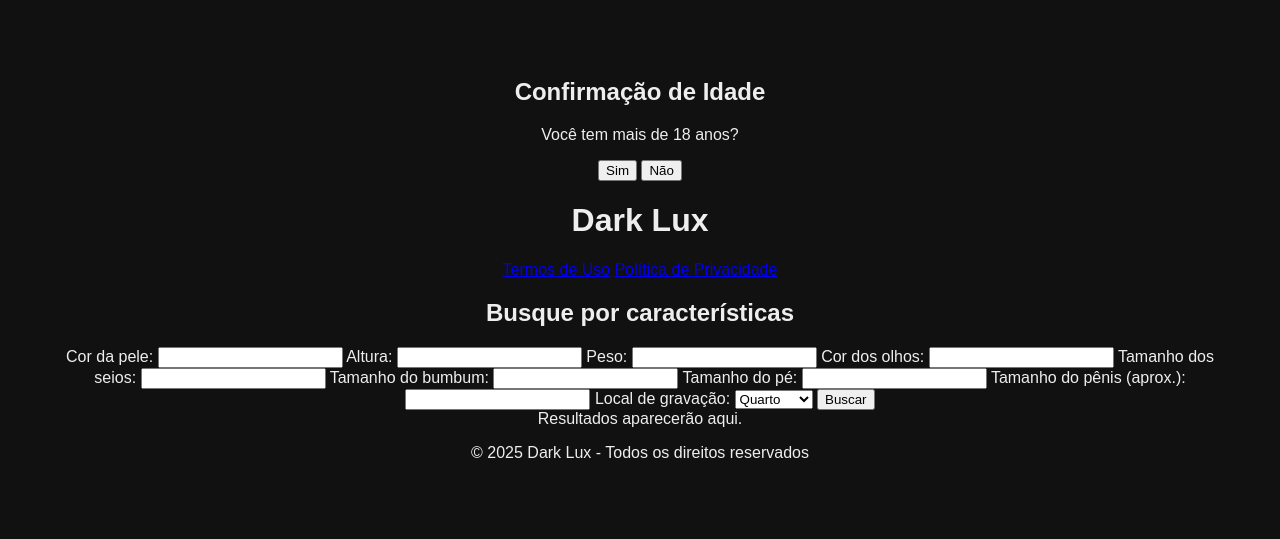
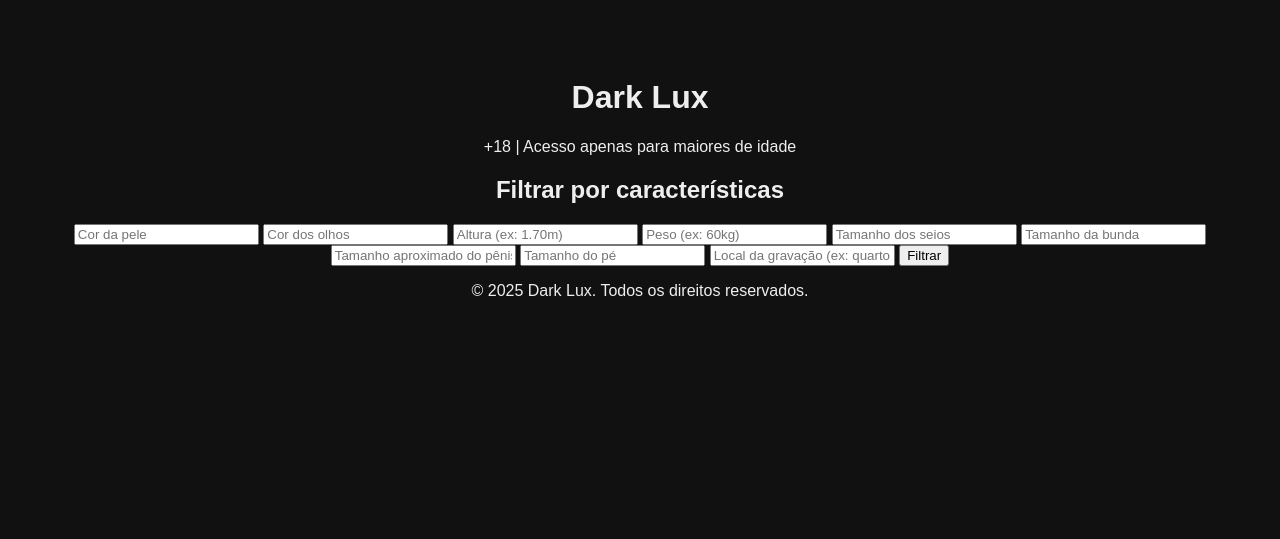
Before and after one commit to Projetox360/Projetox360, a plain HTML site: page index.html in a window 1280 px wide. Drawn offline with Linux system fonts and the light colour scheme.

Commit message:
Update index.html
Novo layout 21:51

```diff
--- a/index.html
+++ b/index.html
@@ -1,60 +1,31 @@
-<!DOCTYPE html>
-<html lang="pt-br">
+<!-- index.html --><!DOCTYPE html><html lang="pt-BR">
 <head>
-  <meta charset="UTF-8" />
-  <meta name="viewport" content="width=device-width, initial-scale=1.0"/>
+  <meta charset="UTF-8">
+  <meta name="viewport" content="width=device-width, initial-scale=1.0">
   <title>Dark Lux</title>
-  <link rel="stylesheet" href="style.css"/>
+  <link rel="stylesheet" href="style.css">
 </head>
 <body>
-  <div id="age-verification" class="overlay">
-    <div class="popup">
-      <h2>Confirmação de Idade</h2>
-      <p>Você tem mais de 18 anos?</p>
-      <button onclick="allowAccess()">Sim</button>
-      <button onclick="denyAccess()">Não</button>
-    </div>
-  </div>
-
   <header>
     <h1>Dark Lux</h1>
-    <nav>
-      <a href="termos.html">Termos de Uso</a>
-      <a href="privacidade.html">Política de Privacidade</a>
-    </nav>
-  </header>
-
-  <main>
-    <h2>Busque por características</h2>
-    <form id="filters">
-      <label>Cor da pele: <input type="text" name="corPele"></label>
-      <label>Altura: <input type="text" name="altura"></label>
-      <label>Peso: <input type="text" name="peso"></label>
-      <label>Cor dos olhos: <input type="text" name="corOlhos"></label>
-      <label>Tamanho dos seios: <input type="text" name="tamanhoSeios"></label>
-      <label>Tamanho do bumbum: <input type="text" name="tamanhoBumbum"></label>
-      <label>Tamanho do pé: <input type="text" name="tamanhoPe"></label>
-      <label>Tamanho do pênis (aprox.): <input type="text" name="tamanhoPenis"></label>
-      <label>Local de gravação:
-        <select name="localGravacao">
-          <option>Quarto</option>
-          <option>Sala</option>
-          <option>Escritório</option>
-          <option>Banheiro</option>
-          <option>Colégio</option>
-          <option>Rua</option>
-        </select>
-      </label>
-      <button type="submit">Buscar</button>
+    <p class="sub">+18 | Acesso apenas para maiores de idade</p>
+  </header>  <section class="filter-panel">
+    <h2>Filtrar por características</h2>
+    <form id="filterForm">
+      <input type="text" name="corPele" placeholder="Cor da pele">
+      <input type="text" name="corOlhos" placeholder="Cor dos olhos">
+      <input type="text" name="altura" placeholder="Altura (ex: 1.70m)">
+      <input type="text" name="peso" placeholder="Peso (ex: 60kg)">
+      <input type="text" name="tamanhoPeito" placeholder="Tamanho dos seios">
+      <input type="text" name="tamanhoBunda" placeholder="Tamanho da bunda">
+      <input type="text" name="tamanhoPau" placeholder="Tamanho aproximado do pênis">
+      <input type="text" name="tamanhoPe" placeholder="Tamanho do pé">
+      <input type="text" name="local" placeholder="Local da gravação (ex: quarto, sala)">
+      <button type="submit">Filtrar</button>
     </form>
-
-    <div id="video-list">Resultados aparecerão aqui.</div>
-  </main>
-
-  <footer>
-    <p>&copy; 2025 Dark Lux - Todos os direitos reservados</p>
-  </footer>
-
-  <script src="script.js"></script>
-</body>
+  </section>  <section class="video-section" id="videoSection">
+    <!-- Os vídeos serão carregados aqui -->
+  </section>  <footer>
+    <p>&copy; 2025 Dark Lux. Todos os direitos reservados.</p>
+  </footer>  <script src="app.js"></script></body>
 </html>
```
